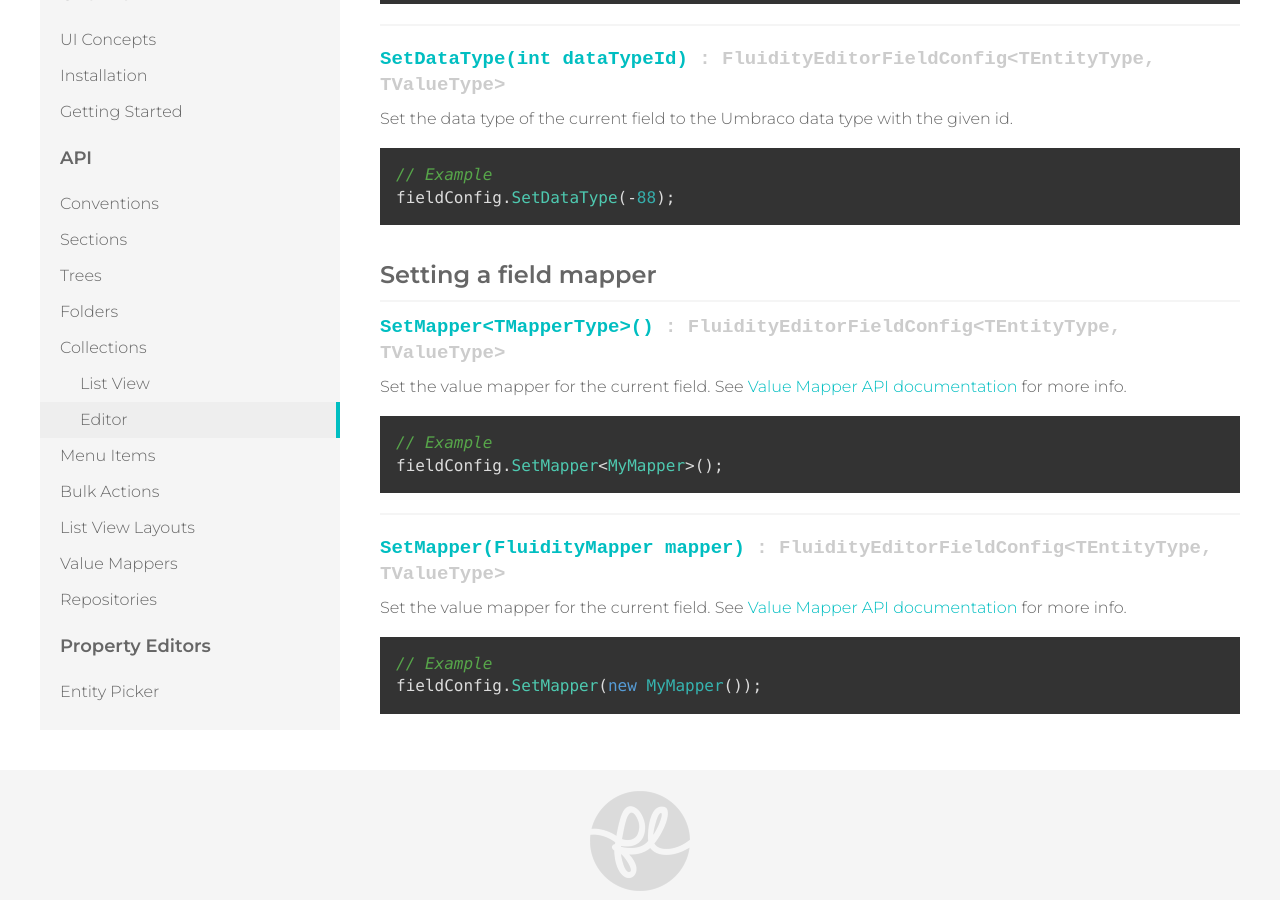
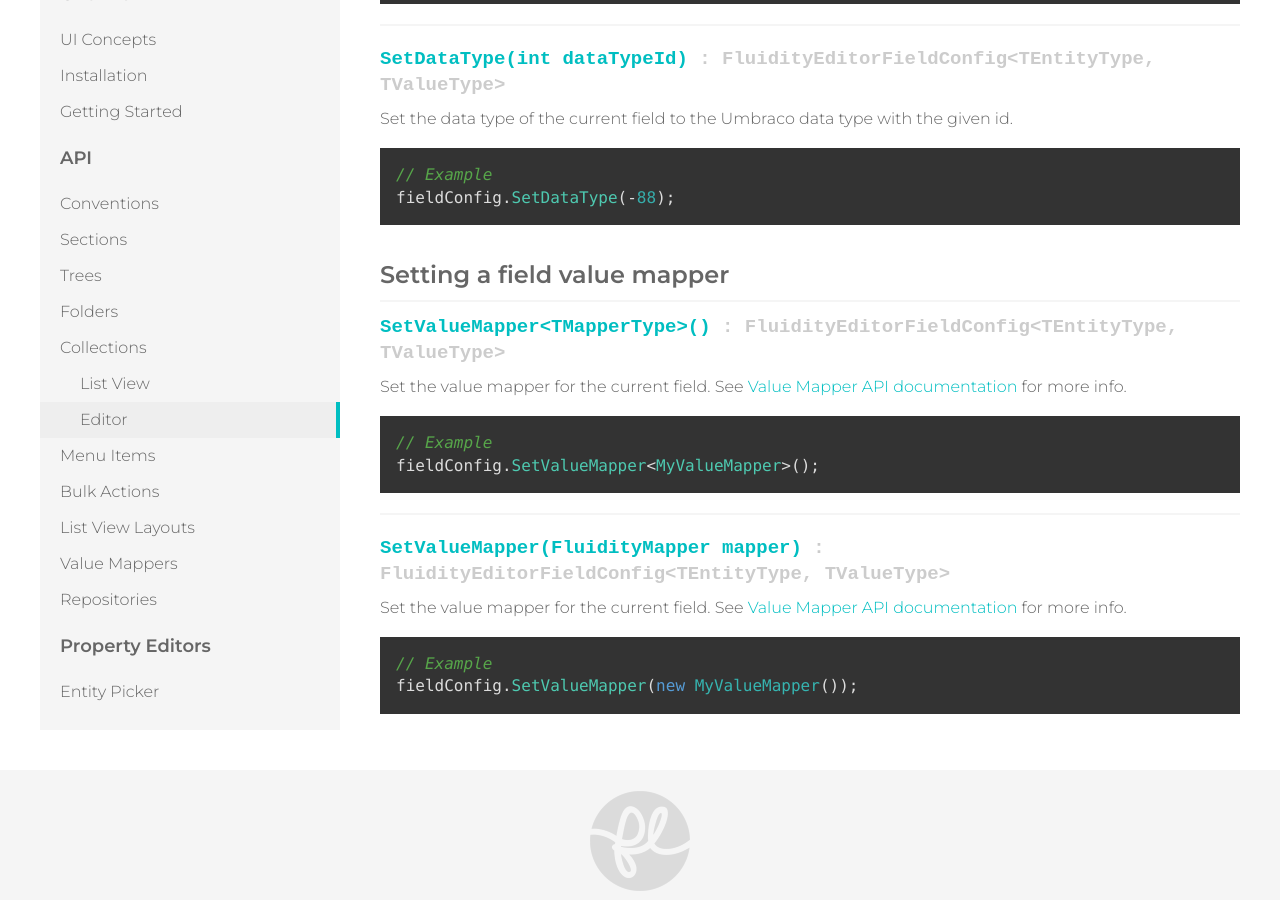
Before and after one commit to mattbrailsford/umbraco-fluidity, a Jekyll site: the page built from docs/_pages/02-api-04-collections-01-editor.md, in a window 1280 px wide and 900 px high, scrolled down 2810 px. Built offline with Jekyll 4.4.1, drawn with Linux system fonts in a browser that asks for light colours.

Commit message:
Value Mapper method name change

`````diff
--- a/docs/_pages/02-api-04-collections-01-editor.md
+++ b/docs/_pages/02-api-04-collections-01-editor.md
@@ -134,27 +134,27 @@ Set the data type of the current field to the Umbraco data type with the given i
 fieldConfig.SetDataType(-88);
 ````
 
-### Setting a field mapper
+### Setting a field value mapper
 {: .mt}
 
-#### SetMapper&lt;TMapperType&gt;() *: FluidityEditorFieldConfig&lt;TEntityType, TValueType&gt;*
+#### SetValueMapper&lt;TMapperType&gt;() *: FluidityEditorFieldConfig&lt;TEntityType, TValueType&gt;*
 {: .signature}
 
 Set the value mapper for the current field. See [Value Mapper API documentation]({{ site.baseurl }}/api/value-mappers/) for more info.
 
 ````csharp
 // Example
-fieldConfig.SetMapper<MyMapper>();
+fieldConfig.SetValueMapper<MyValueMapper>();
 ````
 
 ---
 
-#### SetMapper(FluidityMapper mapper) *: FluidityEditorFieldConfig&lt;TEntityType, TValueType&gt;*
+#### SetValueMapper(FluidityMapper mapper) *: FluidityEditorFieldConfig&lt;TEntityType, TValueType&gt;*
 {: .signature}
 
 Set the value mapper for the current field. See [Value Mapper API documentation]({{ site.baseurl }}/api/value-mappers/) for more info.
 
 ````csharp
 // Example
-fieldConfig.SetMapper(new MyMapper());
+fieldConfig.SetValueMapper(new MyValueMapper());
 ````
`````
